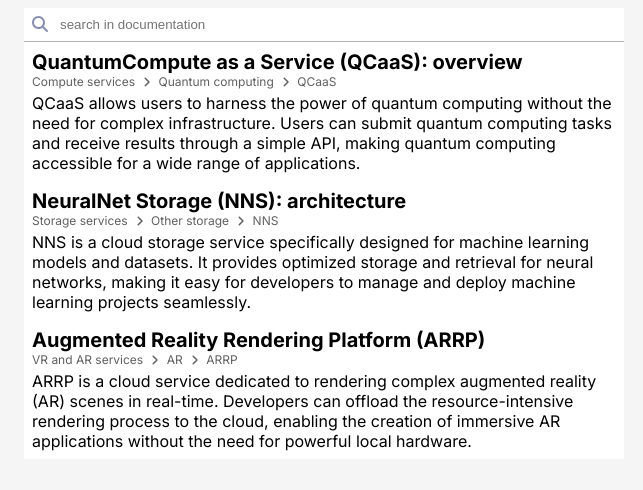
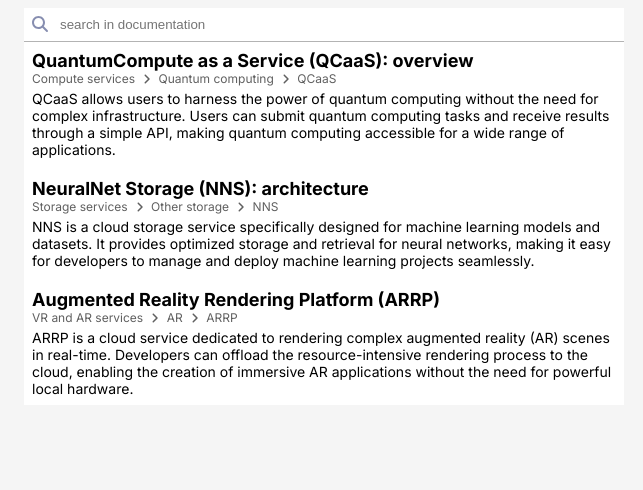
Before and after one commit to richardimaoka/document-search-box-draft, a Next.js app in the folder next/: page / in a window 1280 px wide. Shown: the top 490 px of the page, without its empty margins (316-959 px from the left). Built offline with nearby package versions, Linux system fonts and the light colour scheme.

Commit message:
adjust the spacing

```diff
--- a/next/app/components/SearchResultItem.module.css
+++ b/next/app/components/SearchResultItem.module.css
@@ -2,6 +2,7 @@
   background-color: white;
 
   padding: 8px;
+  margin-bottom: 4px;
 
   /* cancel the default styles */
   list-style-type: none;
@@ -12,11 +13,11 @@
 }
 
 .title {
-  font-size: 20px;
+  font-size: 18px;
   font-weight: 700;
 }
 
 .description {
   margin-top: 4px;
-  font-size: 16px;
+  font-size: 14px;
 }
```
